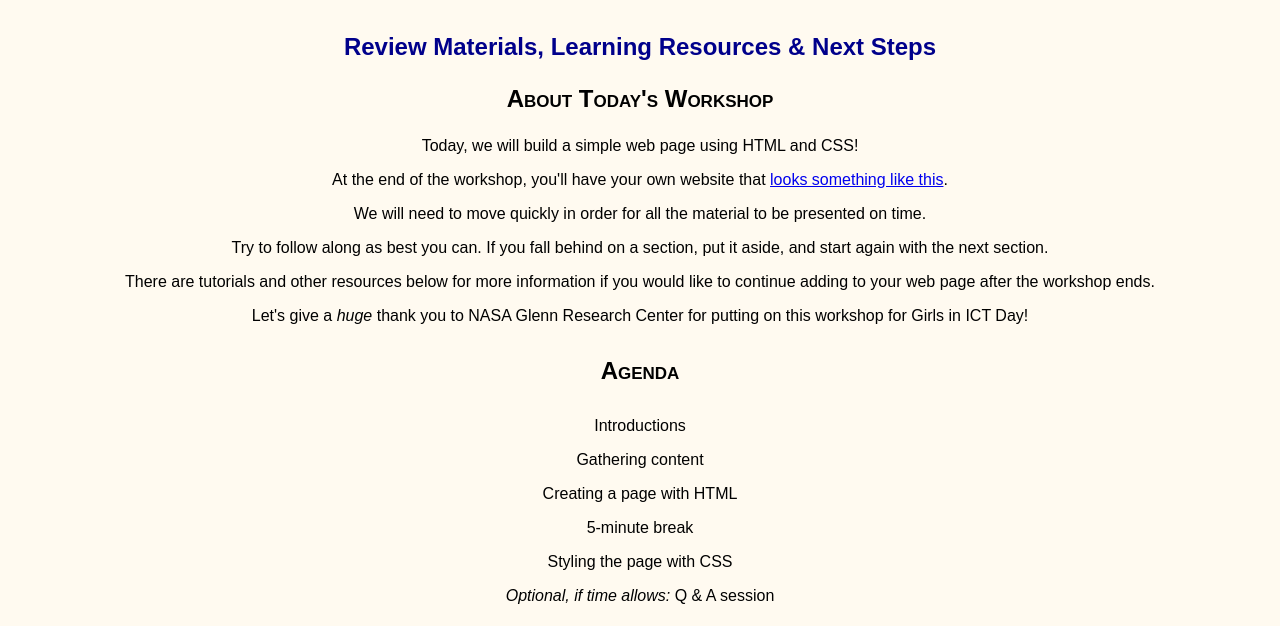
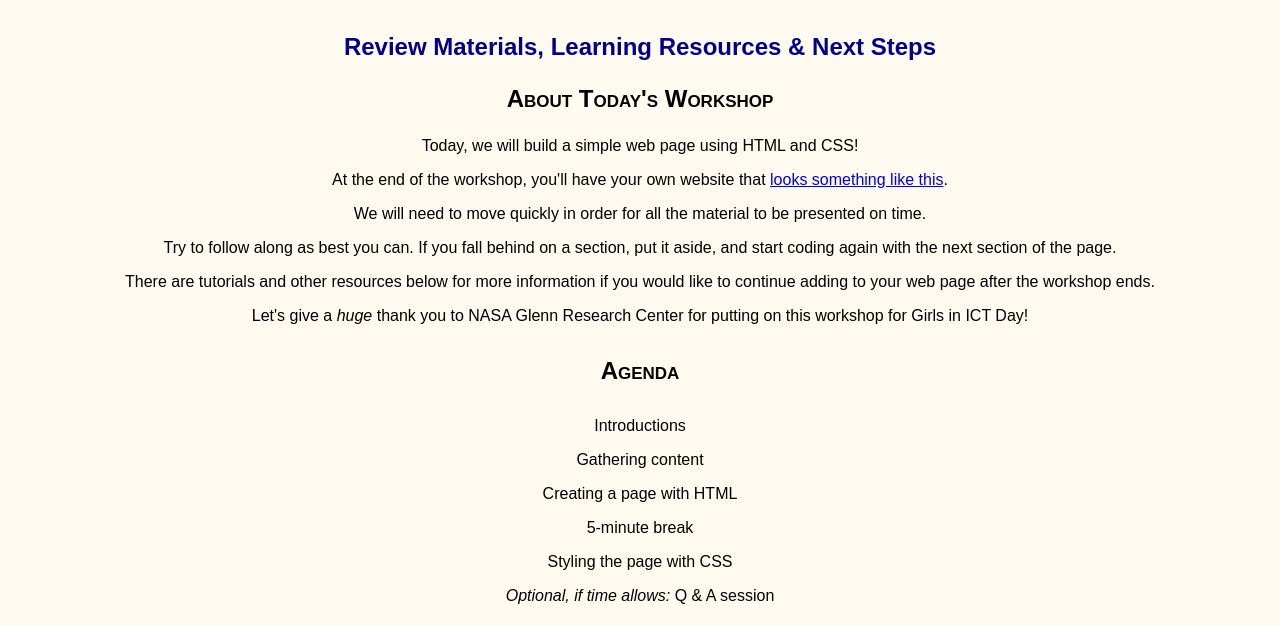
Before and after one commit to tbrenneison/byowp-resources, a plain HTML site: page index.html in a window 1280 px wide. Shown: the part 166-792 px from the top of the page. Drawn offline with Linux system fonts and the light colour scheme.

Commit message:
edited wording

```diff
--- a/index.html
+++ b/index.html
@@ -11,7 +11,7 @@
         <p>Today, we will build a simple web page using HTML and CSS!</p>
         <p>At the end of the workshop, you'll have your own website that <a href="workshop-example/index.html">looks something like this</a>.</p>
         <p>We will need to move quickly in order for all the material to be presented on time.</p>
-        <p>Try to follow along as best you can.  If you fall behind on a section, put it aside, and start again with the next section.</p>
+        <p>Try to follow along as best you can.  If you fall behind on a section, put it aside, and start coding again with the next section of the page.</p>
         <p>There are tutorials and other resources below for more information if you would like to continue adding to your web page after the workshop ends.</p>
         <p>Let's give a <em>huge</em> thank you to NASA Glenn Research Center for putting on this workshop for Girls in ICT Day!</p>
         <h4>Agenda</h4>
```
